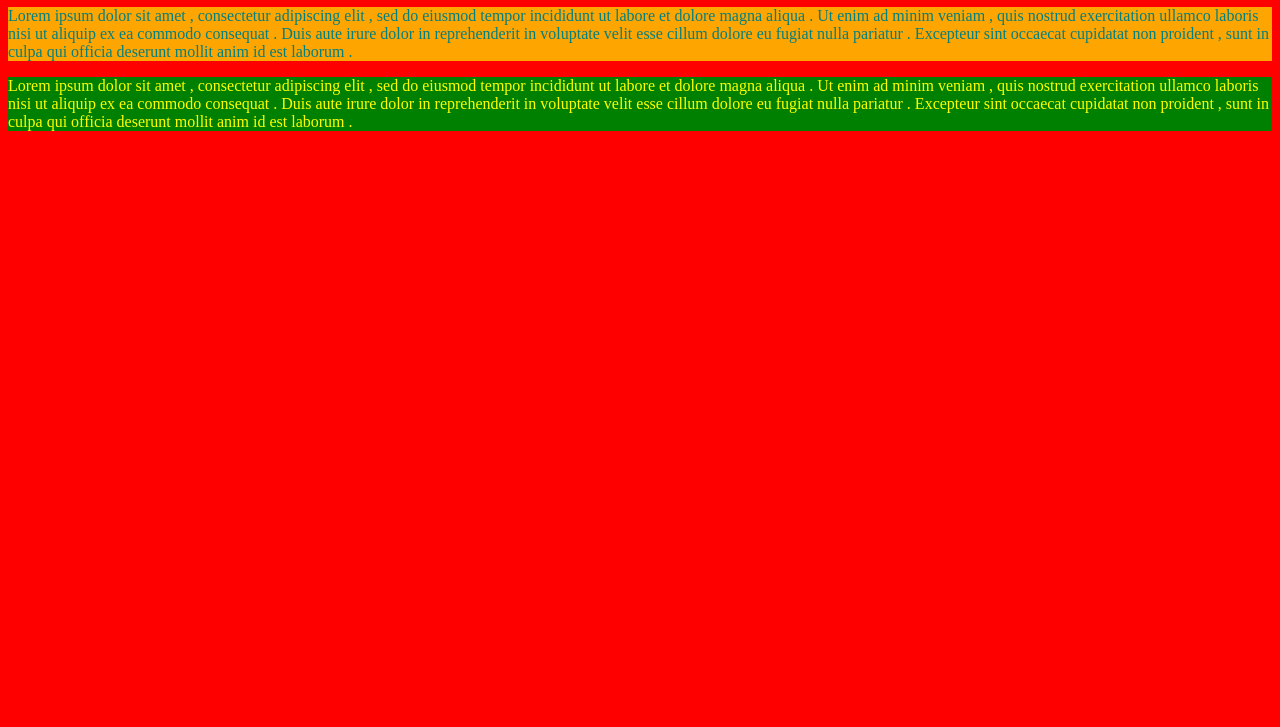
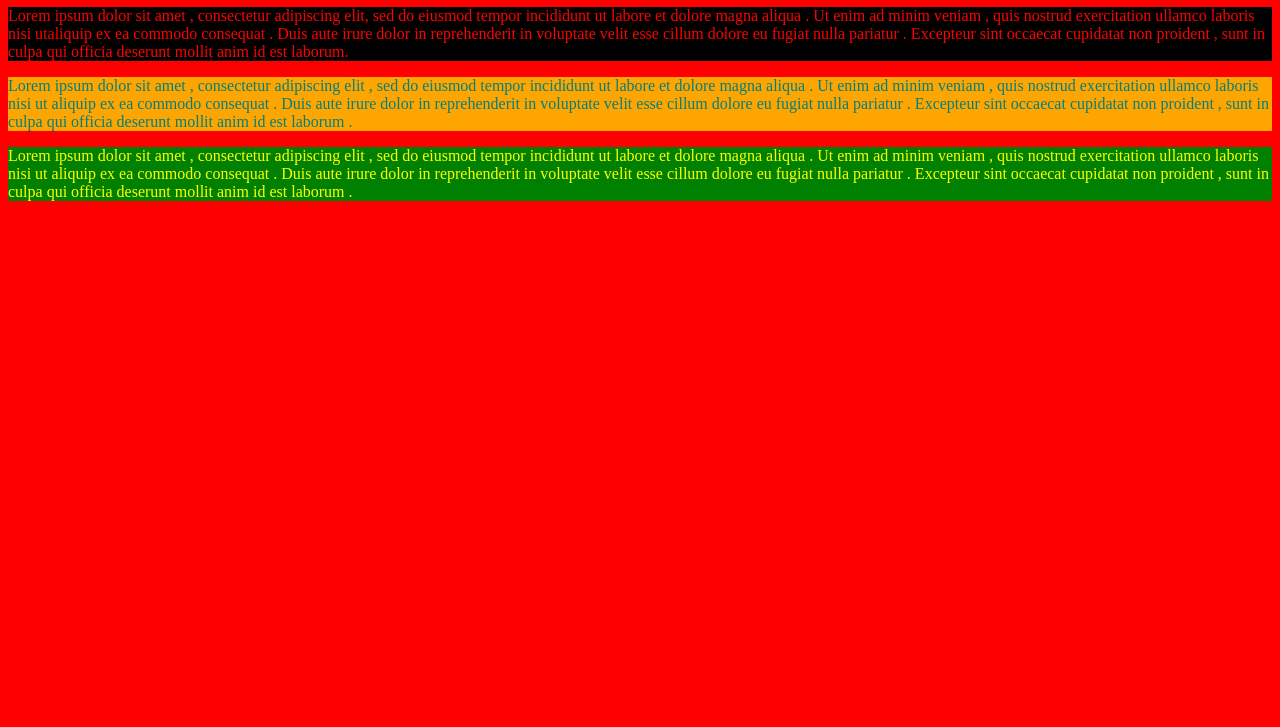
Before and after one commit to jalexm4/set08101, a plain HTML site: page lab04/style-blocks.html in a window 1280 px wide. Shown: the part 73-800 px from the top of the page. Drawn offline with Linux system fonts and the light colour scheme.

Commit message:
Styled paragraph with ID selector

```diff
--- a/lab04/style-blocks.html
+++ b/lab04/style-blocks.html
@@ -6,6 +6,7 @@
     </head>
     <body>
         <h1>A Very Important Heading</h1>
+        <p id="important"> Lorem ipsum dolor sit amet , consectetur adipiscing elit, sed do eiusmod tempor incididunt ut labore et dolore magna aliqua . Ut enim ad minim veniam , quis nostrud exercitation ullamco laboris nisi utaliquip ex ea commodo consequat . Duis aute irure dolor in reprehenderit in voluptate velit esse cillum dolore eu fugiat nulla pariatur . Excepteur sint occaecat cupidatat non proident , sunt in culpa qui officia deserunt mollit anim id est laborum.</p>
         <p class="first">Lorem ipsum dolor sit amet , consectetur adipiscing elit , sed do eiusmod tempor incididunt ut labore et dolore magna aliqua . Ut enim ad minim veniam , quis nostrud exercitation ullamco laboris nisi ut aliquip ex ea commodo consequat . Duis aute irure dolor in reprehenderit in voluptate velit esse cillum dolore eu fugiat nulla pariatur . Excepteur sint occaecat cupidatat non proident , sunt in culpa qui officia deserunt mollit anim id est laborum .</p>
         <p class="second">Lorem ipsum dolor sit amet , consectetur adipiscing elit , sed do eiusmod
 tempor incididunt ut labore et dolore magna aliqua . Ut enim ad minim
@@ -37,5 +38,10 @@ mollit anim id est laborum . </p >
             color: yellow;
         }
 
+        #important {
+            background-color: black;
+            color: red;
+        }
+
     </style>
 </html>
```
